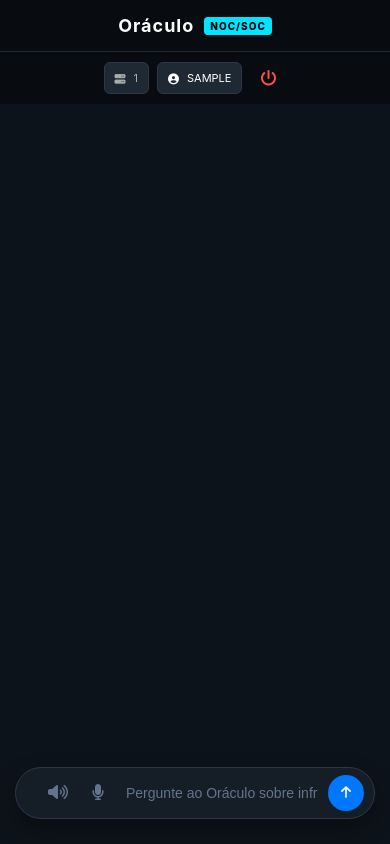
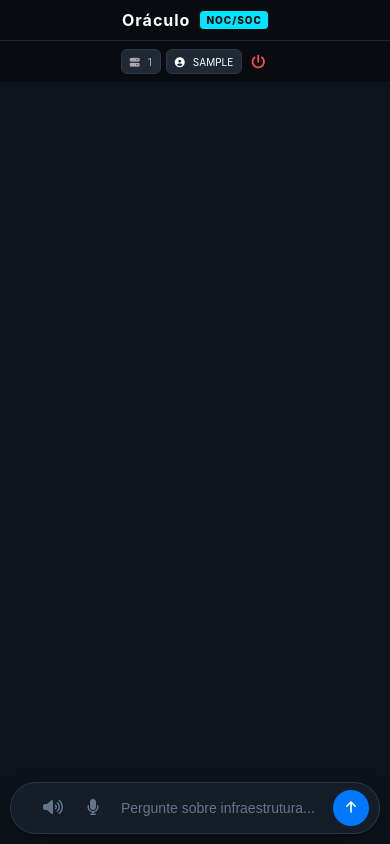
Before and after one commit to efbecker/oraculo-noc, a Flask app: page / in a window 390 px wide. Run offline with Flask 3, Linux system fonts and the light colour scheme; the visitor is signed in with stand-in values (Sample User, id 1); data that the repository does not hold is empty; parts of the project's set-up code (start-up, migrations or seed data) failed here and were passed over.

Commit message:
UI/UX: Layout responsivo corrigido para Mobile (Scroll iOS/Android) e Barra SecOps com progresso linear e realista

```diff
--- a/app/templates/chat.html
+++ b/app/templates/chat.html
@@ -2,10 +2,11 @@
 <html lang="pt-br">
 <head>
     <meta charset="UTF-8">
-    <meta name="viewport" content="width=device-width, initial-scale=1.0">
+    <meta name="viewport" content="width=device-width, initial-scale=1.0, maximum-scale=1.0, user-scalable=no">
     <title>Oráculo - Painel NOC & SecOps</title>
     <link rel="stylesheet" href="https://cdnjs.cloudflare.com/ajax/libs/font-awesome/6.4.0/css/all.min.css">
     <style>
+        /* Correção para Mobile: Tira o overflow hidden do body em ecrãs pequenos */
         body { font-family: -apple-system, BlinkMacSystemFont, "Segoe UI", Roboto, sans-serif; background-color: #0b1117; color: #e0e0e0; margin: 0; display: flex; height: 100vh; overflow: hidden; }
 
         .sidebar { width: 250px; background-color: #080c11; border-right: 1px solid #1f2933; display: flex; flex-direction: column; flex-shrink: 0; }
@@ -16,7 +17,7 @@
         .icon-btn:hover { color: #00e5ff; }
         .sidebar-item { margin: 15px; background: #131c26; padding: 12px 15px; border-radius: 8px; color: #00e5ff; font-size: 14px; display: flex; align-items: center; gap: 10px; font-weight: 500; cursor: pointer; border-left: 3px solid #00e5ff; }
 
-        .main-area { flex: 1; display: flex; flex-direction: column; position: relative; background-color: #0d131a; min-width: 0; }
+        .main-area { flex: 1; display: flex; flex-direction: column; position: relative; background-color: #0d131a; min-width: 0; height: 100%; }
 
         .top-right-header { position: absolute; top: 20px; right: 25px; display: flex; gap: 10px; z-index: 10; flex-wrap: wrap; }
         .badge-info { background: #1f2933; padding: 6px 15px; border-radius: 6px; font-size: 12px; display: flex; align-items: center; gap: 8px; color: #aaa; border: 1px solid #2d3748; }
@@ -25,22 +26,24 @@
         .badge-logout { background: transparent; border: none; color: #ff4d4d; cursor: pointer; padding: 6px 10px; font-size: 16px; transition: 0.3s; text-decoration: none; }
         .badge-logout:hover { color: #ff1a1a; transform: scale(1.1); }
 
-        .chat-messages { flex: 1; overflow-y: auto; padding: 80px 15% 20px 15%; display: flex; flex-direction: column; gap: 20px; }
+        /* Ajuste do Scroll para Mobile */
+        .chat-messages { flex: 1; overflow-y: auto; padding: 80px 15% 20px 15%; display: flex; flex-direction: column; gap: 20px; -webkit-overflow-scrolling: touch; }
 
-        .msg-user { background: #1e293b; color: #fff; padding: 12px 20px; border-radius: 20px; max-width: 70%; align-self: flex-end; font-size: 14.5px; line-height: 1.5; border-bottom-right-radius: 4px; box-shadow: 0 4px 6px rgba(0,0,0,0.1); }
-        .msg-bot { border-left: 3px solid #00e5ff; padding-left: 20px; color: #cbd5e1; max-width: 85%; align-self: flex-start; font-size: 14.5px; line-height: 1.6; margin-bottom: 10px; }
+        .msg-user { background: #1e293b; color: #fff; padding: 12px 20px; border-radius: 20px; max-width: 70%; align-self: flex-end; font-size: 14.5px; line-height: 1.5; border-bottom-right-radius: 4px; box-shadow: 0 4px 6px rgba(0,0,0,0.1); word-wrap: break-word; }
+        .msg-bot { border-left: 3px solid #00e5ff; padding-left: 20px; color: #cbd5e1; max-width: 85%; align-self: flex-start; font-size: 14.5px; line-height: 1.6; margin-bottom: 10px; word-wrap: break-word; }
         .msg-bot strong { color: #fff; }
 
         .msg-time { display: block; font-size: 11px; color: rgba(255,255,255,0.4); text-align: right; margin-top: 6px; font-family: monospace; }
         .msg-bot .msg-time { text-align: left; }
 
-        /* LINDA BARRA DE PROGRESSO DO SECOPS */
-        .secops-progress-container { background: #1a1010; border: 1px solid #ff4d4d; border-radius: 8px; padding: 15px; margin: 15px 0; display: none; flex-direction: column; gap: 10px; box-shadow: 0 0 15px rgba(255,77,77,0.1); }
-        .secops-progress-header { display: flex; justify-content: space-between; font-size: 13px; font-weight: bold; color: #ff4d4d; }
-        .secops-bar-bg { background: #2a1515; height: 6px; border-radius: 4px; overflow: hidden; width: 100%; }
-        .secops-bar-fill { background: linear-gradient(90deg, #ff4d4d, #ff9e00); height: 100%; width: 45%; animation: scan-loading 2s infinite linear; }
+        /* BARRA SECOPS PROGRESSIVA (Sem Loop) */
+        .secops-card { background: #1a1010; border: 1px solid #ff4d4d; border-radius: 8px; padding: 15px; margin-top: 10px; display: flex; flex-direction: column; gap: 10px; box-shadow: 0 0 15px rgba(255,77,77,0.1); width: 100%; max-width: 500px; box-sizing: border-box; }
+        .secops-header { display: flex; justify-content: space-between; font-size: 13px; font-weight: bold; color: #ff4d4d; flex-wrap: wrap; gap: 5px; }
+        .secops-bg { background: #2a1515; height: 6px; border-radius: 4px; overflow: hidden; width: 100%; position: relative; }
+        .secops-fill { background: linear-gradient(90deg, #ff4d4d, #ff9e00); height: 100%; width: 5%; transition: width 8s ease-in-out; } /* Transição suave em vez de loop */
+        .secops-status-text { font-size: 11px; color: #00e5ff; font-family: monospace; }
 
-        .input-wrapper { padding: 20px 15%; padding-bottom: 35px; background: transparent; }
+        .input-wrapper { padding: 20px 15%; padding-bottom: 35px; background: transparent; flex-shrink: 0; }
         .input-box { background: #151e27; border: 1px solid #2d3748; border-radius: 30px; display: flex; align-items: center; padding: 5px 10px 5px 20px; box-shadow: 0 10px 25px rgba(0,0,0,0.3); }
         .input-box input { flex: 1; background: transparent; border: none; color: #fff; padding: 12px 10px; outline: none; font-size: 14px; min-width: 0; }
         .input-box input::placeholder { color: #64748b; }
@@ -55,20 +58,24 @@
 
         .loading { color: #00e5ff; font-size: 14px; font-style: italic; margin-left: 20px; display: none; }
 
-        @keyframes scan-loading { from { transform: translateX(-100%); } to { transform: translateX(250%); } }
         @keyframes pulsar-rec { from { opacity: 0.4; } to { opacity: 1; } }
 
+        /* REGRAS MOBILE MELHORADAS */
         @media (max-width: 768px) {
-            body { flex-direction: column; }
-            .sidebar { width: 100%; height: auto; border-right: none; border-bottom: 1px solid #1f2933; }
-            .sidebar-header { padding: 15px; justify-content: center; }
+            body { display: flex; flex-direction: column; height: 100vh; overflow: hidden; }
+            .sidebar { width: 100%; height: auto; border-right: none; border-bottom: 1px solid #1f2933; flex-shrink: 0; }
+            .sidebar-header { padding: 10px 15px; justify-content: center; font-size: 16px; }
             .sidebar-section, .sidebar-item { display: none; }
-            .top-right-header { position: relative; top: 0; right: 0; padding: 10px; background: #080c11; justify-content: center; width: 100%; box-sizing: border-box; gap: 8px; }
-            .badge-info, .badge-admin { padding: 5px 10px; font-size: 11px; }
-            .chat-messages { padding: 20px 15px; }
-            .msg-user { max-width: 85%; }
-            .msg-bot { max-width: 100%; }
-            .input-wrapper { padding: 10px 15px 25px 15px; }
+            .top-right-header { position: relative; top: 0; right: 0; padding: 8px 15px; background: #080c11; justify-content: center; width: 100%; box-sizing: border-box; gap: 5px; flex-shrink: 0; }
+            .badge-info, .badge-admin { padding: 4px 8px; font-size: 10px; }
+            .badge-logout { padding: 4px; font-size: 14px; }
+
+            .main-area { flex: 1; display: flex; flex-direction: column; overflow: hidden; }
+            .chat-messages { padding: 15px; flex: 1; overflow-y: auto; }
+            .msg-user { max-width: 90%; font-size: 13px; }
+            .msg-bot { max-width: 95%; font-size: 13px; }
+            .input-wrapper { padding: 10px; background: #0d131a; }
+            .input-box input { font-size: 14px; } /* Impede zoom no iOS */
         }
     </style>
 </head>
@@ -99,26 +106,14 @@
             <a href="/logout" class="badge-logout" title="Sair"><i class="fas fa-power-off"></i></a>
         </div>
 
-        <div class="chat-messages" id="chatMessages">
-            <div class="secops-progress-container" id="secopsProgress">
-                <div class="secops-progress-header">
-                    <span><i class="fas fa-shield-alt fa-spin"></i> Executando Varredura Tática Nmap...</span>
-                    <span id="secopsTargetText">Alvo: -</span>
-                </div>
-                <div class="secops-bar-bg">
-                    <div class="secops-bar-fill"></div>
-                </div>
-                <div style="font-size: 11px; color: #888; font-style: italic;">Auditoria em background ativa. O relatório será injetado automaticamente assim que concluído.</div>
-            </div>
-        </div>
-
+        <div class="chat-messages" id="chatMessages"></div>
         <div id="loading" class="loading msg-bot">Oráculo está analisando o Zabbix...</div>
 
         <div class="input-wrapper">
             <div class="input-box">
                 <button class="btn-icon" id="btnSpeaker" onclick="toggleTTS()" title="Ativar Resposta por Voz"><i class="fas fa-volume-up"></i></button>
                 <button class="btn-icon" id="btnMic" onclick="toggleSTT()" title="Falar ao Microfone"><i class="fas fa-microphone"></i></button>
-                <input type="text" id="chatInput" placeholder="Pergunte ao Oráculo sobre infraestrutura ou secops..." onkeypress="if(event.key==='Enter') sendMessage()">
+                <input type="text" id="chatInput" placeholder="Pergunte sobre infraestrutura..." onkeypress="if(event.key==='Enter') sendMessage()">
                 <button class="btn-send" onclick="sendMessage()"><i class="fas fa-arrow-up"></i></button>
             </div>
         </div>
@@ -130,13 +125,23 @@
         const loading = document.getElementById('loading');
         const btnSpeaker = document.getElementById('btnSpeaker');
         const btnMic = document.getElementById('btnMic');
-        const secopsProgress = document.getElementById('secopsProgress');
-        const secopsTargetText = document.getElementById('secopsTargetText');
 
         let ttsEnabled = false;
         let recognition = null;
         let isRecording = false;
-        let pollingInterval = null; // O RADAR
+        let pollingInterval = null;
+        let textInterval = null;
+
+        // Fases reais de um Nmap em progresso
+        const nmapPhases = [
+            { text: "> Ping Scan: Verificando se o host está ativo...", width: "15%" },
+            { text: "> SYN Stealth Scan: Identificando portas abertas...", width: "35%" },
+            { text: "> Service Scan: Sondando banners de serviço (-sV)...", width: "55%" },
+            { text: "> OS Detection: Analisando assinaturas TCP/IP...", width: "70%" },
+            { text: "> NSE Scripts: Executando scripts de vulnerabilidade básicos...", width: "85%" },
+            { text: "> NSE Scripts: Testes avançados em andamento...", width: "95%" },
+            { text: "> Compilando relatório final de auditoria...", width: "98%" }
+        ];
 
         if ('webkitSpeechRecognition' in window || 'SpeechRecognition' in window) {
             const SpeechRecognition = window.SpeechRecognition || window.webkitSpeechRecognition;
@@ -165,17 +170,61 @@
                 const response = await fetch('/api/chat/history');
                 const messages = await response.json();
 
-                // Preserva o elemento de progresso grudado no topo se ele estiver visível
-                const progressBackup = secopsProgress.style.display === 'flex' ? secopsProgress : null;
+                const existingBar = document.getElementById('secopsBarCard');
+
                 chatMessages.innerHTML = '';
-                if(progressBackup) chatMessages.appendChild(progressBackup);
+                messages.forEach(msg => appendMessage(msg.sender === 'user' ? 'user' : 'bot', msg.content, msg.is_html, msg.timestamp));
 
-                messages.forEach(msg => appendMessage(msg.sender === 'user' ? 'user' : 'bot', msg.content, msg.is_html, msg.timestamp));
+                if (existingBar) { chatMessages.appendChild(existingBar); }
+
                 chatMessages.scrollTop = chatMessages.scrollHeight;
             } catch (e) { console.error(e); }
         }
 
-        // FUNÇÃO DO RADAR: Fica checando o histórico silenciosamente até o Nmap cuspir o relatório
+        function showSecOpsBar(target) {
+            if (document.getElementById('secopsBarCard')) return;
+
+            const barHTML = `
+            <div class="secops-card" id="secopsBarCard">
+                <div class="secops-header">
+                    <span><i class="fas fa-shield-alt fa-spin"></i> Varredura Nmap</span>
+                    <span>Alvo: ${target}</span>
+                </div>
+                <div class="secops-bg">
+                    <div class="secops-fill" id="secopsFillBar"></div>
+                </div>
+                <div class="secops-status-text" id="secopsPhaseText">> Inicializando motor Nmap...</div>
+            </div>`;
+
+            const wrapper = document.createElement('div');
+            wrapper.classList.add('msg-bot');
+            wrapper.innerHTML = barHTML;
+            chatMessages.appendChild(wrapper.firstElementChild);
+            chatMessages.scrollTop = chatMessages.scrollHeight;
+
+            // Inicia o carrossel que empurra a barra para a frente
+            let phaseIndex = 0;
+            const textElement = document.getElementById('secopsPhaseText');
+            const fillBar = document.getElementById('secopsFillBar');
+
+            if (textInterval) clearInterval(textInterval);
+
+            // A barra vai enchendo gradualmente ao longo do tempo (cada 8 segundos avança uma etapa)
+            textInterval = setInterval(() => {
+                if (textElement && fillBar && phaseIndex < nmapPhases.length) {
+                    textElement.innerText = nmapPhases[phaseIndex].text;
+                    fillBar.style.width = nmapPhases[phaseIndex].width;
+                    phaseIndex++;
+                }
+            }, 8000);
+        }
+
+        function removeSecOpsBar() {
+            const bar = document.getElementById('secopsBarCard');
+            if (bar) bar.remove();
+            if (textInterval) clearInterval(textInterval);
+        }
+
         function startRadar() {
             if (pollingInterval) clearInterval(pollingInterval);
             pollingInterval = setInterval(async () => {
@@ -183,18 +232,17 @@
                 const messages = await response.json();
                 if (messages.length > 0) {
                     const lastMsg = messages[messages.length - 1];
-                    // Se a última mensagem contiver dados do nmap/scan concluído, desliga a barra!
                     if (lastMsg.sender === 'bot' && (lastMsg.content.includes("Nmap scan report") || lastMsg.content.includes("Portas abertas") || lastMsg.content.includes("vulnerabilidade"))) {
                         clearInterval(pollingInterval);
-                        secopsProgress.style.display = 'none';
-                        loadHistory(); // Atualiza a tela com o relatório quentinho!
+                        removeSecOpsBar();
+                        loadHistory();
                     }
                 }
             }, 8000);
         }
 
         async function clearHistory() {
-            if(confirm("Deseja apagar todo o histórico de conversas permanentemente?")) {
+            if(confirm("Deseja apagar todo o histórico de conversas?")) {
                 await fetch('/api/chat/clear', { method: 'POST' });
                 chatMessages.innerHTML = '';
             }
@@ -234,11 +282,8 @@
                 } else {
                     appendMessage('bot', data.reply || "⚠️ Sem resposta...", data.is_html, data.timestamp);
 
-                    // SE FOR UM SCAN, DISPARA A BARRA DE PROGRESSO E O RADAR!
                     if (data.action === 'scan') {
-                        secopsTargetText.innerText = "Alvo: " + (data.target || "apl07.excia.com.br");
-                        secopsProgress.style.display = 'flex';
-                        chatMessages.prepend(secopsProgress); // Gruda a barra no topo do chat
+                        showSecOpsBar(data.target || "Alvo");
                         startRadar();
                     }
 
```
Also changed, not shown: 1 other file.
